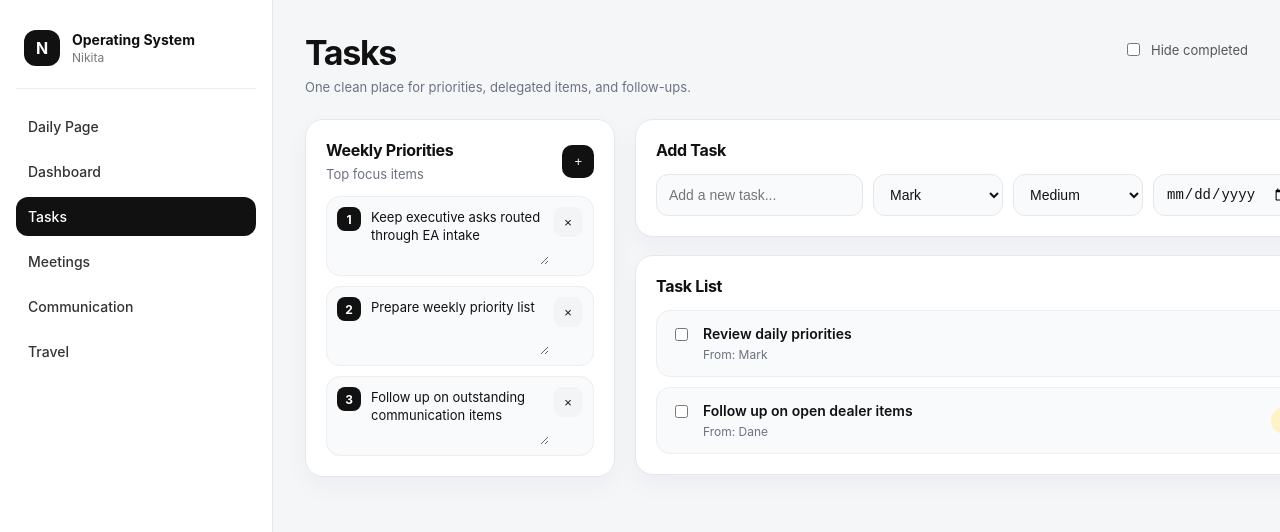
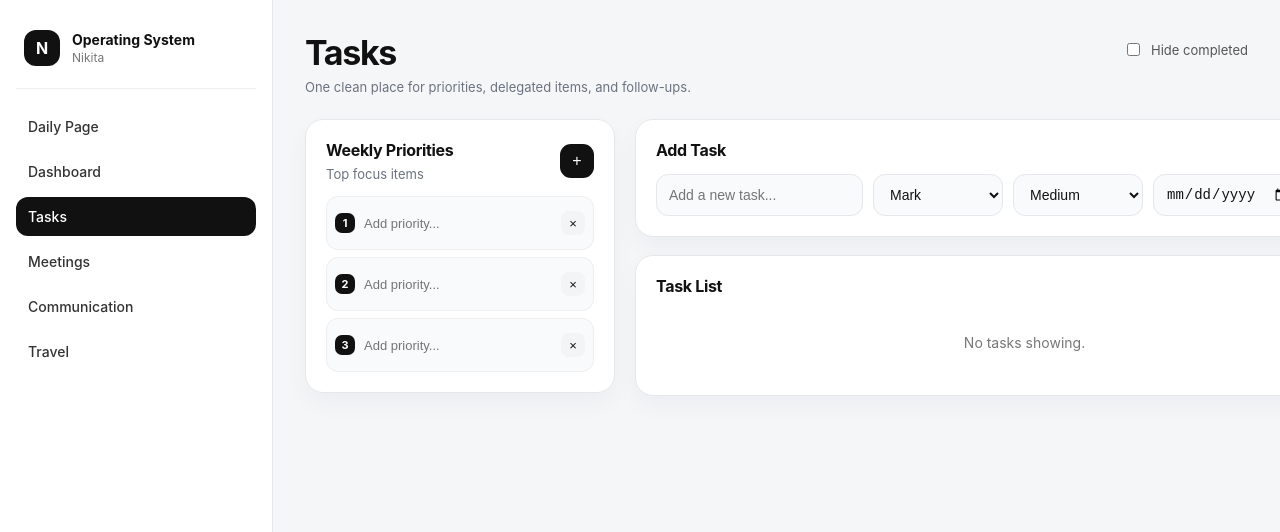
Before and after one commit to nikitaline-code/nl-operating-system, a Next.js app: page /tasks in a window 1280 px wide. Shown: the top 532 px of the page. Built offline with nearby package versions, Linux system fonts and the light colour scheme.

Commit message:
Update tasks.js

```diff
--- a/pages/tasks.js
+++ b/pages/tasks.js
@@ -1,15 +1,8 @@
 import { useEffect, useState } from "react";
 
-const defaultTasks = [
-  { id: 1, title: "Review daily priorities", assignedFrom: "Mark", urgency: "High", dueDate: "", complete: false },
-  { id: 2, title: "Follow up on open dealer items", assignedFrom: "Dane", urgency: "Medium", dueDate: "", complete: false },
-];
+const defaultTasks = [];
 
-const defaultPriorities = [
-  "Keep executive asks routed through EA intake",
-  "Prepare weekly priority list",
-  "Follow up on outstanding communication items",
-];
+const defaultPriorities = ["", "", ""];
 
 export default function TasksPage() {
   const [tasks, setTasks] = useState(defaultTasks);
@@ -56,7 +49,11 @@ export default function TasksPage() {
   }
 
   function toggleTask(id) {
-    setTasks(tasks.map((task) => task.id === id ? { ...task, complete: !task.complete } : task));
+    setTasks(
+      tasks.map((task) =>
+        task.id === id ? { ...task, complete: !task.complete } : task
+      )
+    );
   }
 
   function deleteTask(id) {
@@ -77,7 +74,9 @@ export default function TasksPage() {
     setPriorities(priorities.filter((_, i) => i !== index));
   }
 
-  const visibleTasks = hideCompleted ? tasks.filter((task) => !task.complete) : tasks;
+  const visibleTasks = hideCompleted
+    ? tasks.filter((task) => !task.complete)
+    : tasks;
 
   return (
     <div className="tasksPage">
@@ -105,18 +104,22 @@ export default function TasksPage() {
                 <h2>Weekly Priorities</h2>
                 <p>Top focus items</p>
               </div>
-              <button onClick={addPriority}>+</button>
+              <button className="smallBlackBtn" onClick={addPriority}>
+                +
+              </button>
             </div>
 
             <div className="priorityList">
               {priorities.map((priority, index) => (
                 <div className="priorityItem" key={index}>
                   <span>{index + 1}</span>
-                  <textarea
+
+                  <input
                     value={priority}
                     onChange={(e) => updatePriority(index, e.target.value)}
                     placeholder="Add priority..."
                   />
+
                   <button onClick={() => deletePriority(index)}>×</button>
                 </div>
               ))}
@@ -139,21 +142,33 @@ export default function TasksPage() {
                 }}
               />
 
-              <select value={assignedFrom} onChange={(e) => setAssignedFrom(e.target.value)}>
+              <select
+                value={assignedFrom}
+                onChange={(e) => setAssignedFrom(e.target.value)}
+              >
                 <option>Mark</option>
                 <option>Dane</option>
                 <option>Nikita</option>
               </select>
 
-              <select value={urgency} onChange={(e) => setUrgency(e.target.value)}>
+              <select
+                value={urgency}
+                onChange={(e) => setUrgency(e.target.value)}
+              >
                 <option>High</option>
                 <option>Medium</option>
                 <option>Low</option>
               </select>
 
-              <input type="date" value={dueDate} onChange={(e) => setDueDate(e.target.value)} />
+              <input
+                type="date"
+                value={dueDate}
+                onChange={(e) => setDueDate(e.target.value)}
+              />
 
-              <button className="addTaskBtn" onClick={addTask}>Add</button>
+              <button className="addTaskBtn" onClick={addTask}>
+                Add
+              </button>
             </div>
           </section>
 
@@ -165,9 +180,16 @@ export default function TasksPage() {
 
             <div className="taskList">
               {visibleTasks.map((task) => (
-                <div className={`taskItem ${task.complete ? "completed" : ""}`} key={task.id}>
+                <div
+                  className={`taskItem ${task.complete ? "completed" : ""}`}
+                  key={task.id}
+                >
                   <div className="taskLeft">
-                    <input type="checkbox" checked={task.complete} onChange={() => toggleTask(task.id)} />
+                    <input
+                      type="checkbox"
+                      checked={task.complete}
+                      onChange={() => toggleTask(task.id)}
+                    />
 
                     <div>
                       <div className="taskTitle">{task.title}</div>
@@ -266,44 +288,42 @@ export default function TasksPage() {
         .taskList {
           display: flex;
           flex-direction: column;
-          gap: 10px;
+          gap: 7px;
         }
 
         .priorityItem {
           display: grid;
-          grid-template-columns: 24px 1fr 30px;
-          gap: 8px;
-          align-items: start;
+          grid-template-columns: 20px 1fr 24px;
+          gap: 7px;
+          align-items: center;
           background: #f9fafb;
           border: 1px solid #eeeeee;
-          border-radius: 14px;
-          padding: 10px;
+          border-radius: 12px;
+          padding: 7px 8px;
+          min-height: 38px;
         }
 
         .priorityItem span {
-          width: 24px;
-          height: 24px;
-          border-radius: 8px;
+          width: 20px;
+          height: 20px;
+          border-radius: 7px;
           background: #111;
           color: #fff;
           display: flex;
           align-items: center;
           justify-content: center;
-          font-size: 12px;
+          font-size: 11px;
           font-weight: 700;
         }
 
-        textarea {
-          width: 100%;
-          resize: vertical;
-          min-height: 54px;
+        .priorityItem input {
           border: none;
           background: transparent;
-          outline: none;
+          padding: 4px 2px;
           font-size: 13px;
           color: #111;
-          font-family: inherit;
-          line-height: 1.35;
+          outline: none;
+          min-width: 0;
         }
 
         .hideToggle {
@@ -333,6 +353,12 @@ export default function TasksPage() {
           color: #111;
         }
 
+        input:focus,
+        select:focus {
+          border-color: #111;
+          background: #fff;
+        }
+
         button {
           border: none;
           background: #111;
@@ -349,13 +375,23 @@ export default function TasksPage() {
           opacity: 0.9;
         }
 
+        .smallBlackBtn {
+          width: 34px;
+          height: 34px;
+          padding: 0;
+          border-radius: 11px;
+          font-size: 16px;
+        }
+
         .priorityItem button,
         .taskRight button {
           background: #f3f4f6;
           color: #111;
-          width: 30px;
-          height: 30px;
+          width: 24px;
+          height: 24px;
           padding: 0;
+          border-radius: 8px;
+          font-size: 13px;
         }
 
         .taskItem {
```
